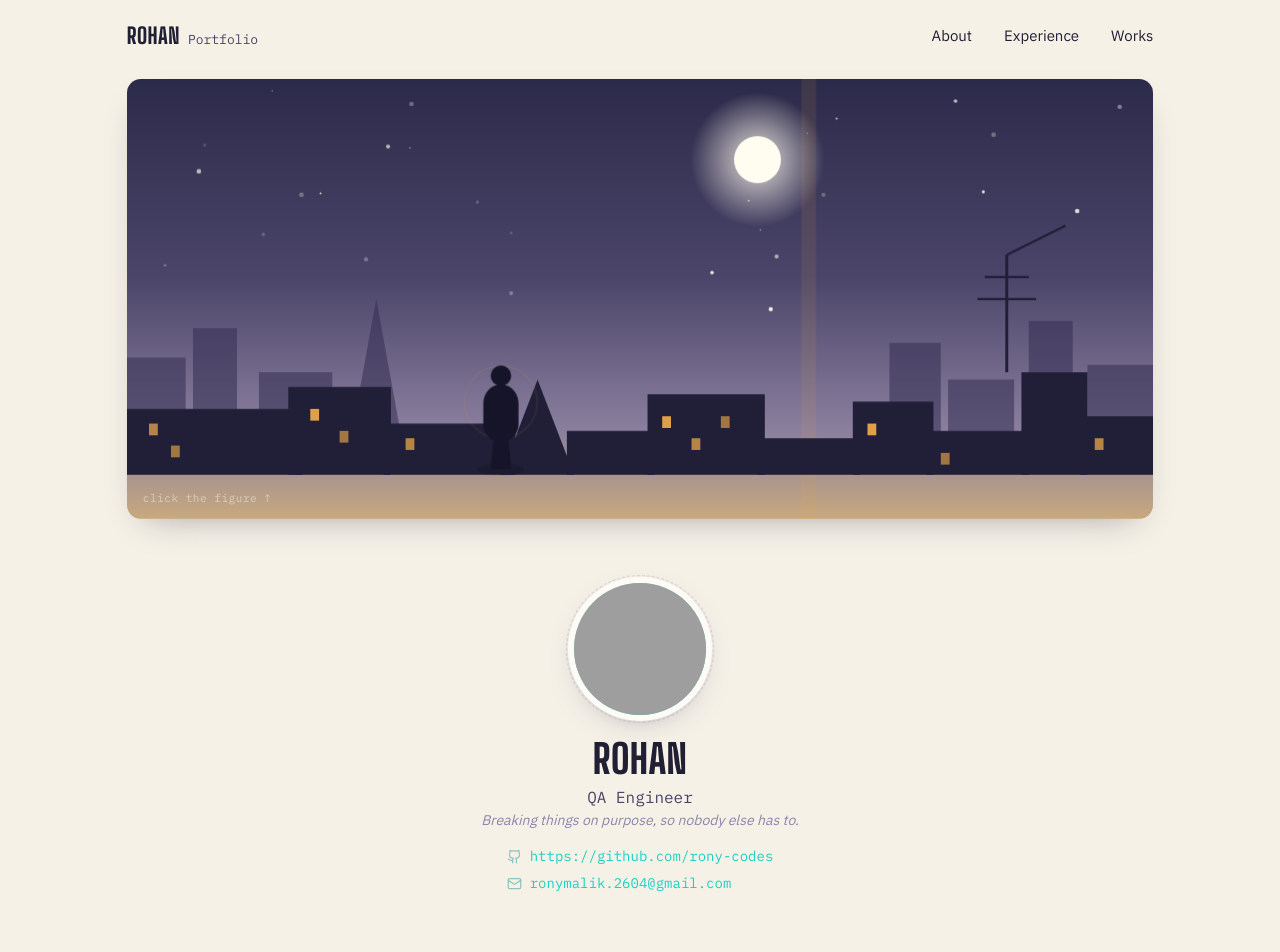
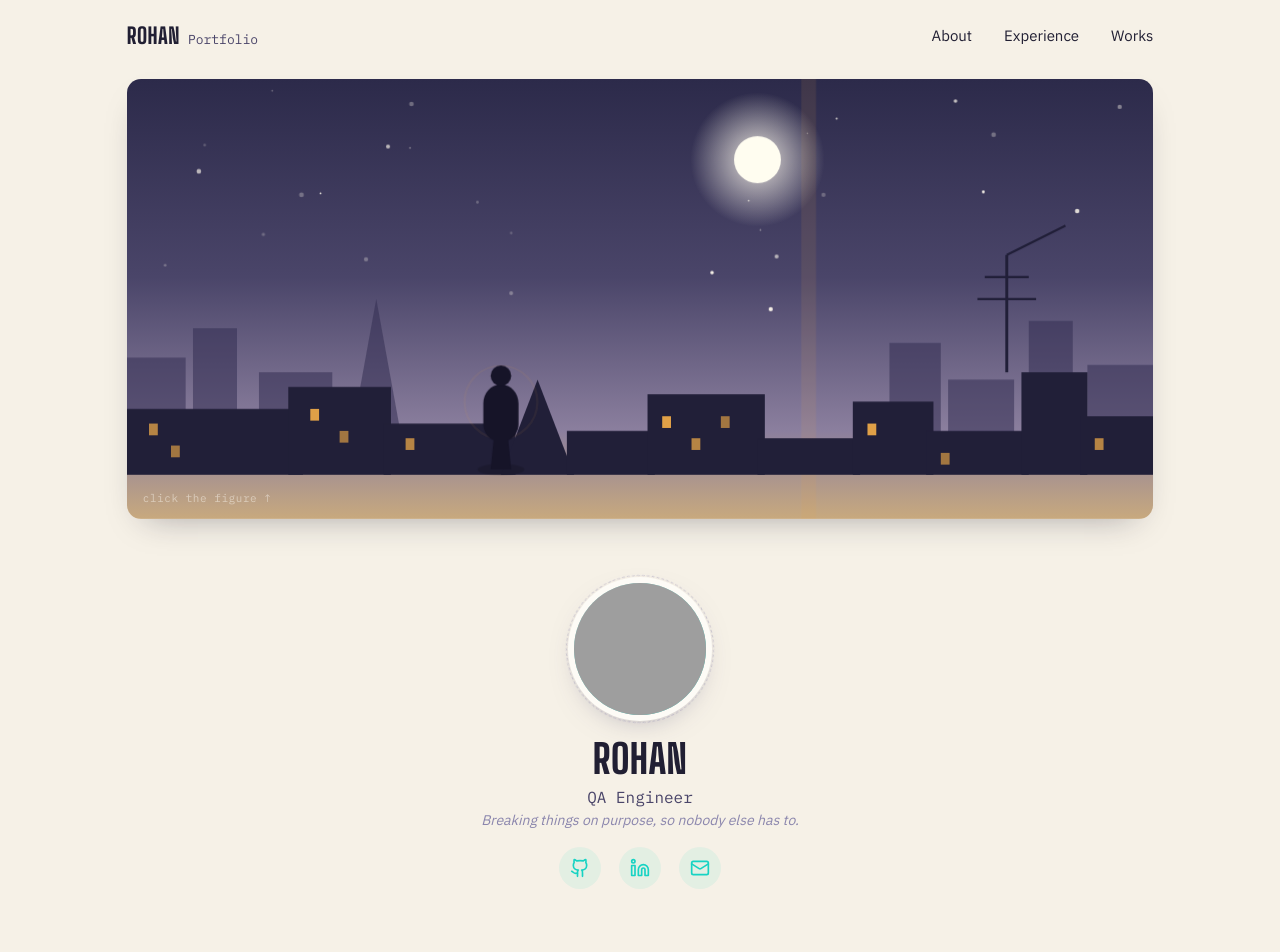
Before and after one commit to rony-codes/Rohan-QA-Portfolio, a React (Vite) app: page / in a window 1280 px wide. Shown: the top 952 px of the page. Built offline with nearby package versions, Linux system fonts and the light colour scheme; grey boxes are pictures that could not be loaded.

Commit message:
feat: added connect-to-me

```diff
--- a/src/App.jsx
+++ b/src/App.jsx
@@ -8,6 +8,7 @@ import {
   Menu,
   X,
   Briefcase,
+  Linkedin,
 } from "lucide-react";
 
 /* ------------------------------------------------------------------
@@ -21,6 +22,7 @@ const PROFILE = {
   github: "https://github.com/rony-codes",
   email: "ronymalik.2604@gmail.com",
   githubUser: "https://github.com/rony-codes",
+  linkedin: "https://www.linkedin.com/in/rohan-kumar-70b8b2255/",
   // PLACEHOLDER — put your image in /public and set the path, e.g. "/avatar.png"
   avatarUrl: "https://github.com/rony-codes/Rohan-QA-Portfolio/blob/main/public/logos/Rohan_Avatar.png?raw=true",
 };
@@ -481,7 +483,28 @@ export default function App() {
         .qp-name { font-size: 40px; margin: 20px 0 4px; }
         .qp-role { color: var(--dusk); font-size: 16px; margin-bottom: 4px; }
         .qp-tagline { color: var(--twilight); font-size: 14px; font-style: italic; margin-bottom: 18px; max-width: 420px; }
-        .qp-contacts { display: flex; flex-direction: column; gap: 8px; font-family: 'IBM Plex Mono', monospace; font-size: 14px; }
+        .qp-contacts { display: flex; align-items: center; justify-content: center; gap: 18px; }
+        .qp-icon-link {
+  position: relative;
+  display: flex; align-items: center; justify-content: center;
+  width: 42px; height: 42px; border-radius: 50%;
+  background: rgba(23, 211, 195, 0.08);
+  color: var(--mist);
+  transition: background 0.25s ease, color 0.25s ease, transform 0.25s ease;
+}
+.qp-icon-link:hover {
+  background: var(--mist);
+  color: var(--card);
+  transform: translateY(-3px);
+}
+.qp-icon-tooltip {
+  position: absolute; bottom: -26px; left: 50%; transform: translateX(-50%);
+  font-family: 'IBM Plex Mono', monospace; font-size: 11px;
+  color: var(--dusk); white-space: nowrap;
+  opacity: 0; pointer-events: none;
+  transition: opacity 0.25s ease;
+}
+.qp-icon-link:hover .qp-icon-tooltip { opacity: 1; }
         .qp-contact { display: flex; align-items: center; gap: 8px; color: var(--ink); text-decoration: none; }
         .qp-contact span { color: var(--mist); border-bottom: 1px solid transparent; transition: border-color 0.25s ease, color 0.25s ease; }
         .qp-contact:hover span { border-color: var(--mist); color: #3f8f89; }
@@ -681,13 +704,17 @@ export default function App() {
           <div className="qp-role qp-mono">{PROFILE.role}</div>
           <div className="qp-tagline">{PROFILE.tagline}</div>
           <div className="qp-contacts">
-            <a className="qp-contact" href={`mailto:${PROFILE.github}`}>
-              <Github size={15} color="#8fc4c0" />
-              <span>{PROFILE.github}</span>
+            <a className="qp-icon-link" href={PROFILE.github} target="_blank" rel="noreferrer">
+              <Github size={20} />
+              <span className="qp-icon-tooltip">GitHub</span>
             </a>
-            <a className="qp-contact" href={`mailto:${PROFILE.email}`}>
-              <Mail size={15} color="#8fc4c0" />
-              <span>{PROFILE.email}</span>
+            <a className="qp-icon-link" href={PROFILE.linkedin} target="_blank" rel="noreferrer">
+              <Linkedin size={20} />
+              <span className="qp-icon-tooltip">LinkedIn</span>
+            </a>
+            <a className="qp-icon-link" href={`mailto:${PROFILE.email}`}>
+              <Mail size={20} />
+              <span className="qp-icon-tooltip">Email</span>
             </a>
           </div>
         </div>
```
